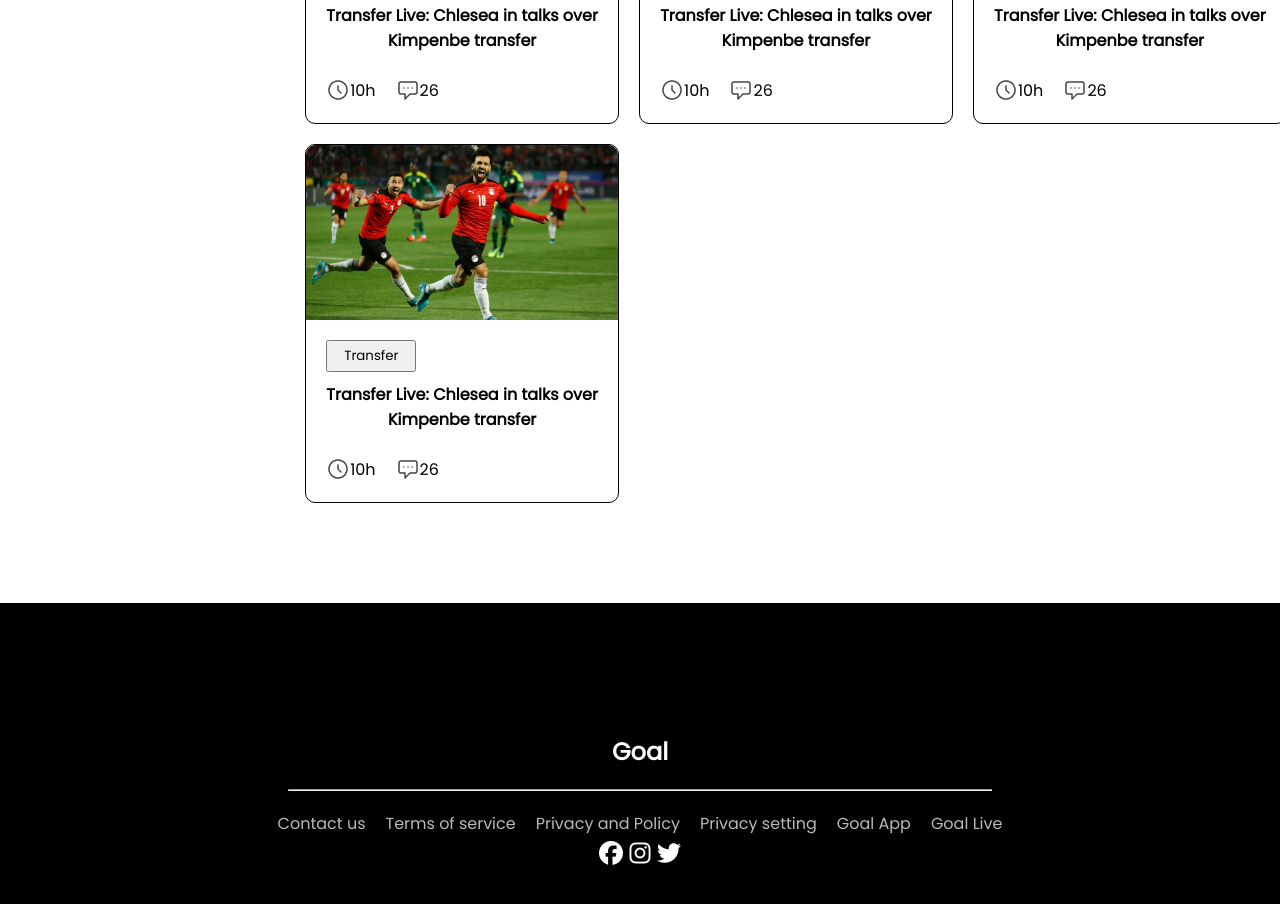
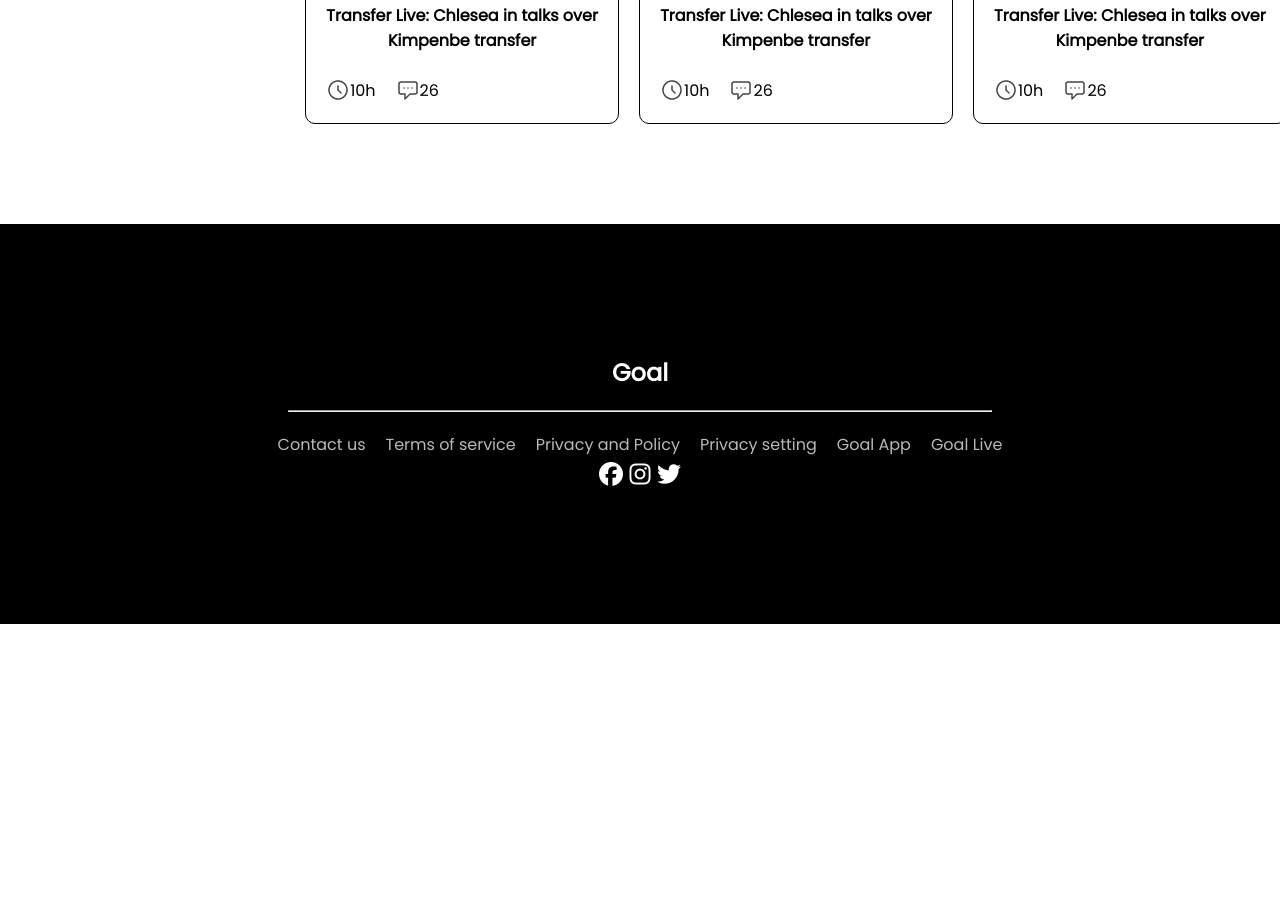
Before and after one commit to showaibbinnasir/world-cup-schedule, a plain HTML site: page index.html in a window 1280 px wide. Shown: the part 1903-2807 px from the top of the page. After the commit the page ends 2527 px from the top, so only its background shows below. Drawn offline with Linux system fonts and the light colour scheme.

Commit message:
update 4.0

```diff
--- a/index.html
+++ b/index.html
@@ -198,24 +198,7 @@
                         </div>
                     </div>
                 </div>
-                <div class="blog">
-                    <img src="assets/Blog Image.png" alt="">
-                    <div class="details">
-                        <button class="transfer-btn">Transfer</button>
-                        <p>Transfer Live: Chlesea in talks over Kimpenbe transfer</p>
-                        <br>
-                        <div class="icons">
-                            <div class="time">
-                                <img src="assets/Time Icon.png" alt="">
-                                <span>10h</span>
-                            </div>
-                            <div class="comments">
-                                <img src="assets/Chat Icon.png" alt="">
-                                <span>26</span>
-                            </div>
-                        </div>
-                    </div>
-                </div>
+
             </section>
         </main>
         <section class="footer-button">
```
